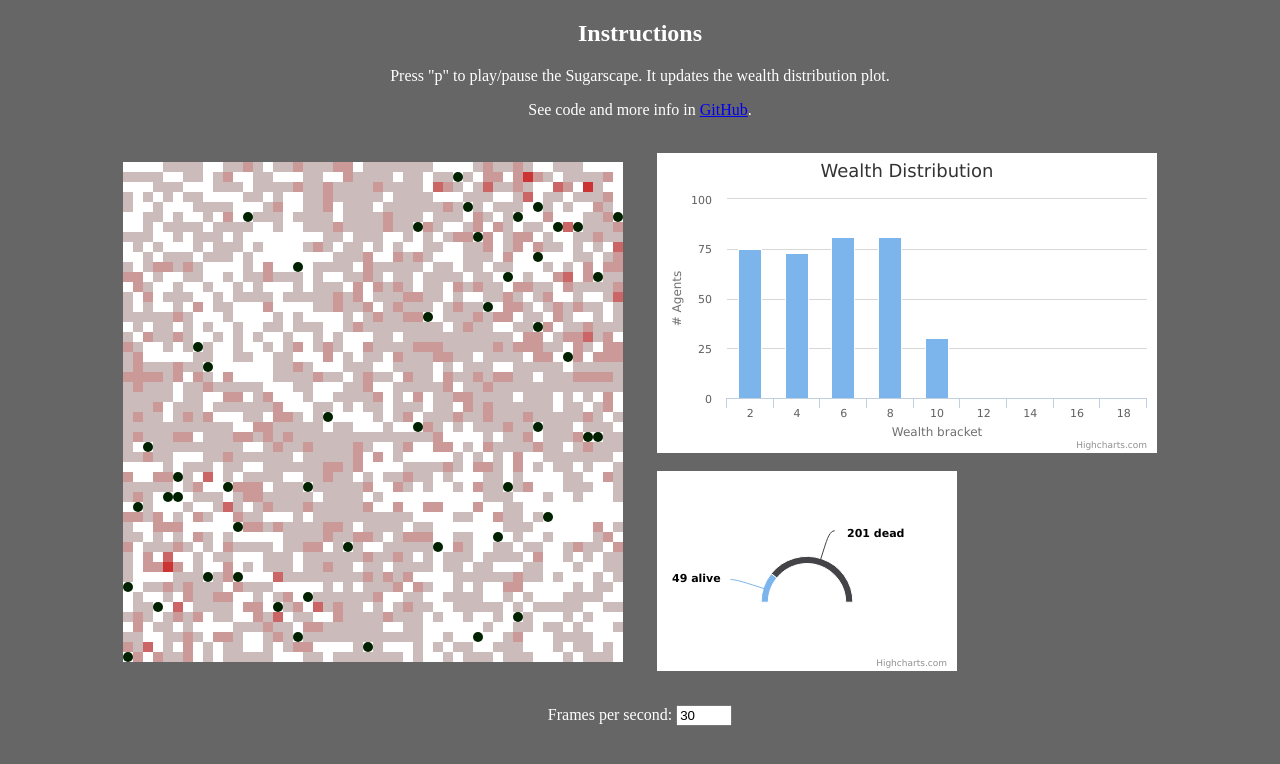
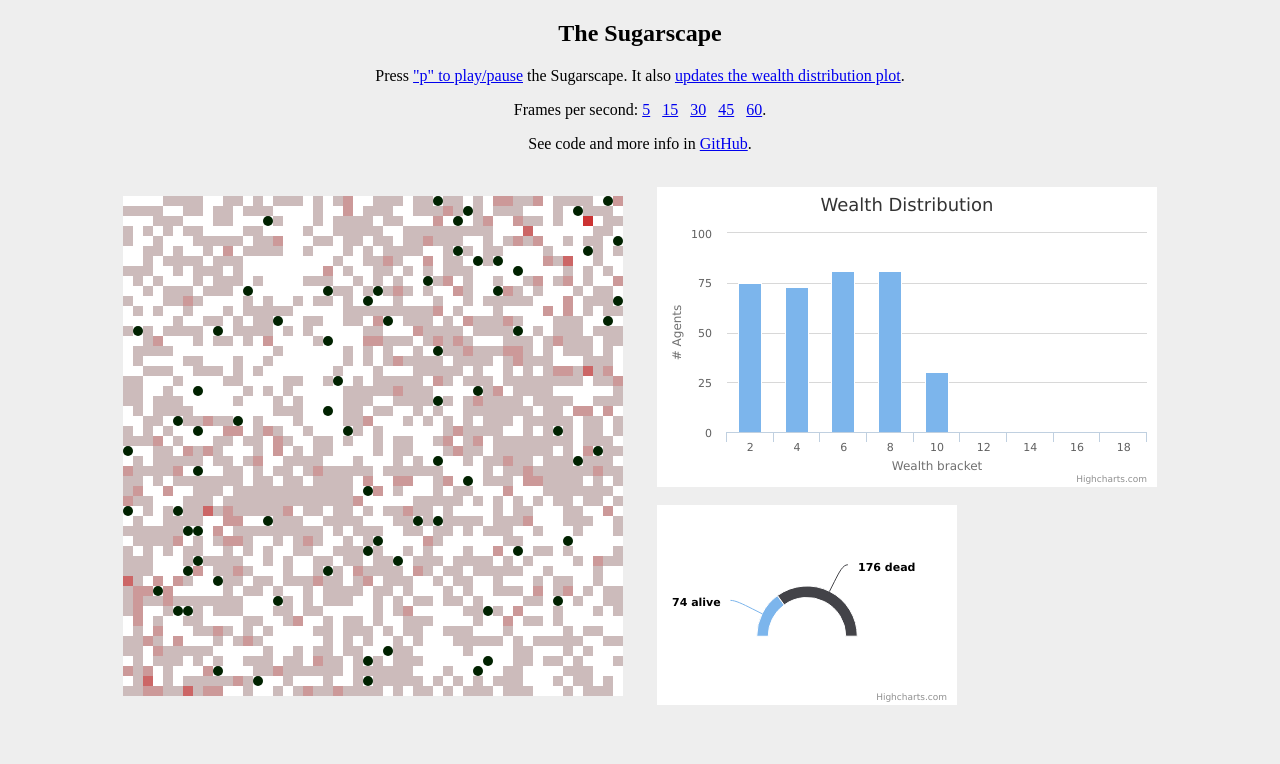
Before and after one commit to tute/sugarscape, a website: page public/index.html in a window 1280 px wide. Drawn offline with Linux system fonts and the light colour scheme; animation ran at ten frames a second.

Commit message:
Improve controls

```diff
--- a/public/css/sugarscape.css
+++ b/public/css/sugarscape.css
@@ -1,6 +1,5 @@
 body {
-  background-color: #666;
-  color: #FFF;
+  background-color: #eee;
   text-align: center;
 }
 
@@ -34,7 +33,3 @@ td {
   border-radius: 10px;
 }
 .dead { background-color: default; }
-
-#form_controls {
-  margin: 1em;
-}
--- a/public/index.html
+++ b/public/index.html
@@ -4,9 +4,25 @@
     <title>Sugarscape</title>
     <link rel="stylesheet" type="text/css" href="css/sugarscape.css">
   </head>
+
   <body>
-    <h2>Instructions</h2>
-    <p>Press "p" to play/pause the Sugarscape. It updates the wealth distribution plot.</p>
+    <h2>The Sugarscape</h2>
+
+    <p>
+      Press <a href="#" onclick="pause()">"p" to play/pause</a> the Sugarscape.
+      It also <a href="#" onclick="updateHistogram()">updates the wealth
+      distribution plot</a>.
+    </p>
+
+    <p>
+      Frames per second:
+      <a href="#" onclick="updateFps(5)">5</a> &nbsp;
+      <a href="#" onclick="updateFps(15)">15</a> &nbsp;
+      <a href="#" onclick="updateFps(30)">30</a> &nbsp;
+      <a href="#" onclick="updateFps(45)">45</a> &nbsp;
+      <a href="#" onclick="updateFps(60)">60</a>.
+    </p>
+
     <p>See code and more info in <a href="https://github.com/tute/sugarscape">GitHub</a>.</p>
 
     <table><tr>
@@ -20,11 +36,6 @@
       </td>
     </tr></table>
 
-    <div id="form_controls">
-      Frames per second:
-      <input type="number" id="fps" value="30" min="1" max="60">
-    </div>
-
     <script src='js/sugarscape.js'></script>
     <script src='js/highcharts-standalone.js'></script>
     <script src='js/highcharts.js'></script>
@@ -37,13 +48,21 @@
       var gridView = new Sugarscape.GridView(grid)
       gridView.render();
 
-      var fps = 30; // Up to 60 frames per second
+      // Update wealth Histogram
+      var updateHistogram = function () {
+        Sugarscape.Charts.updateHistogram(grid.agents);
+      }
+
+      // Play and Pause
       var isPlaying = true;
+      var pause = function () {
+        isPlaying = !isPlaying;
+        updateHistogram();
+      }
 
-      var fpsInput = document.getElementById('fps');
-      fpsInput.addEventListener('input', function() {
-        fps = fpsInput.value;
-      });
+      // Configure up to 60 frames per second
+      var fps = 5;
+      var updateFps = function (newFps) { fps = newFps; };
 
       var tick = function() {
         setTimeout(function() {
@@ -60,10 +79,7 @@
       }
 
       window.onkeydown = function(event) {
-        if (event.which == 80) {
-          isPlaying = !isPlaying;
-          Sugarscape.Charts.updateHistogram(grid.agents);
-        }
+        if (event.which == 80) { pause() }
       };
 
       Sugarscape.Charts.updateHistogram(grid.agents);
```
